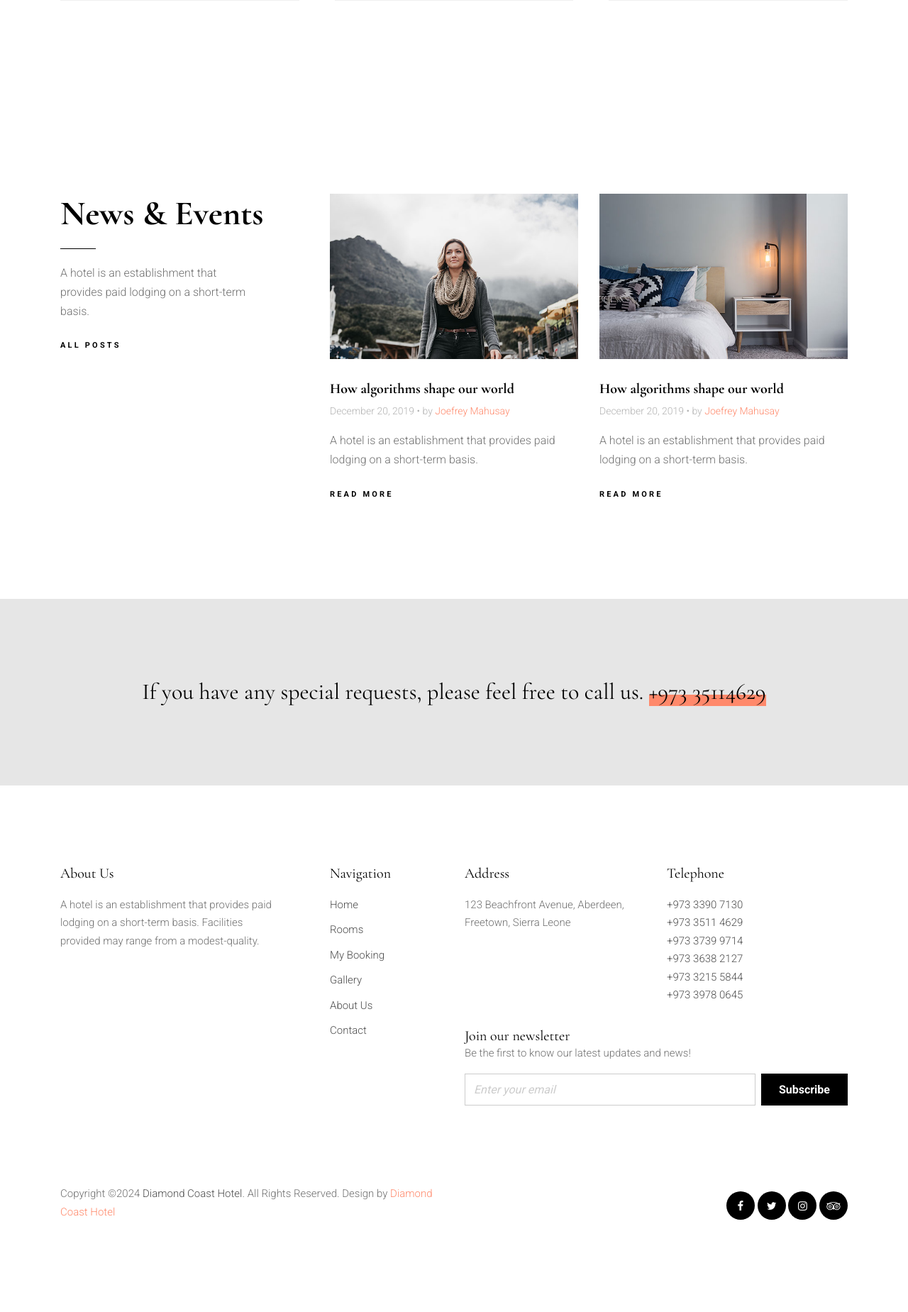
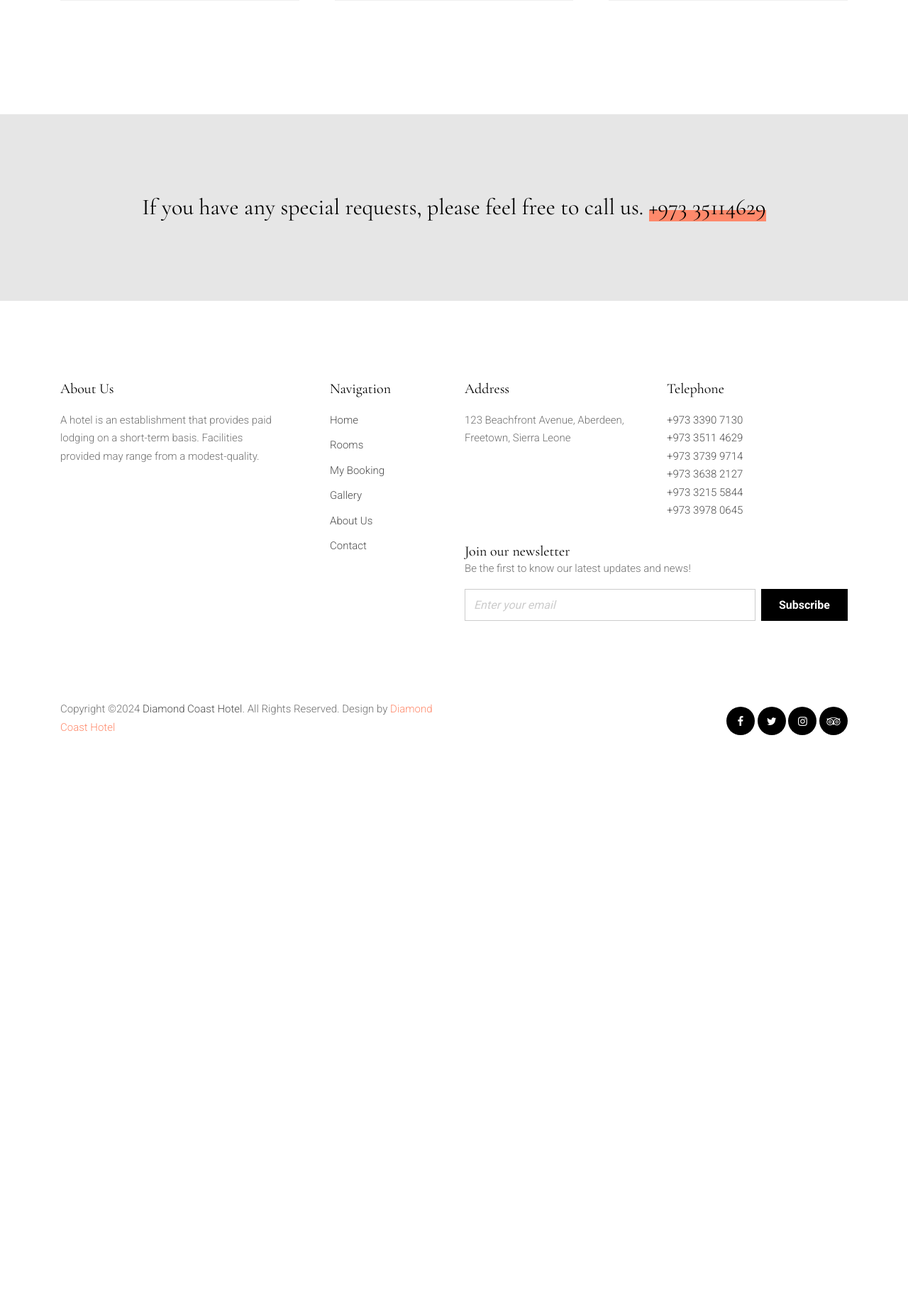
Before and after one commit to AliHJMM/Diamond-Coast-Hotel, a PHP site: page /home.php in a window 1280 px wide. Shown: the part 3691-5540 px from the top of the page at 71% size. After the commit the page ends 4727 px from the top, so only its background shows below. Run offline with PHP 8.4, Linux system fonts and the light colour scheme; the visitor is signed in with stand-in values (Sample User, id 1); some web fonts are replaced.

Commit message:
remove news section

```diff
--- a/home.php
+++ b/home.php
@@ -308,48 +308,6 @@ if (!isset($_SESSION['username'])) {
           </div>
         </div>
 
-
-
-
-
-        <div class="untree_co--site-section">
-          <div class="container">
-            <div class="row">
-              <div class="col-md-4 section-heading" data-aos="fade-up">
-                <h3 class="text-left">News &amp; Events</h3>
-                <div class="w-75">
-                  <p>A hotel is an establishment that provides paid lodging on a short-term basis.</p>
-                  </div>
-                <p><a href="#" class="readmore">All Posts</a></p>
-              </div>
-              <div class="col-md-4">
-                <div class="post-entry" data-aos="fade-up" data-aos-delay="100">
-                  <a href="#" class="thumb"><img src="images/img_1.jpg" alt="Image" class="img-fluid"></a>
-                  <div class="post-entry-contents">
-                    <h3><a href="#">How algorithms shape our world</a></h3>
-                    <div class="date">December 20, 2019 &bullet; by <a href="#">Joefrey Mahusay</a></div>
-                    <p>A hotel is an establishment that provides paid lodging on a short-term basis.</p>
-                    <p><a href="#" class="readmore">Read more</a></p>
-                  </div>
-                </div>
-              </div>
-
-              <div class="col-md-4">
-                <div class="post-entry" data-aos="fade-up" data-aos-delay="200">
-                  <a href="#" class="thumb"><img src="images/img_3.jpg" alt="Image" class="img-fluid"></a>
-                  <div class="post-entry-contents">
-                    <h3><a href="#">How algorithms shape our world</a></h3>
-                    <div class="date">December 20, 2019 &bullet; by <a href="#">Joefrey Mahusay</a></div>
-                    <p>A hotel is an establishment that provides paid lodging on a short-term basis.</p>
-                    <p><a href="#" class="readmore">Read more</a></p>
-                  </div>
-                </div>
-              </div>
-            </div>
-          </div>
-        </div>
-
-
         <?php include 'specialRequest.php'; ?>
 
 
```
